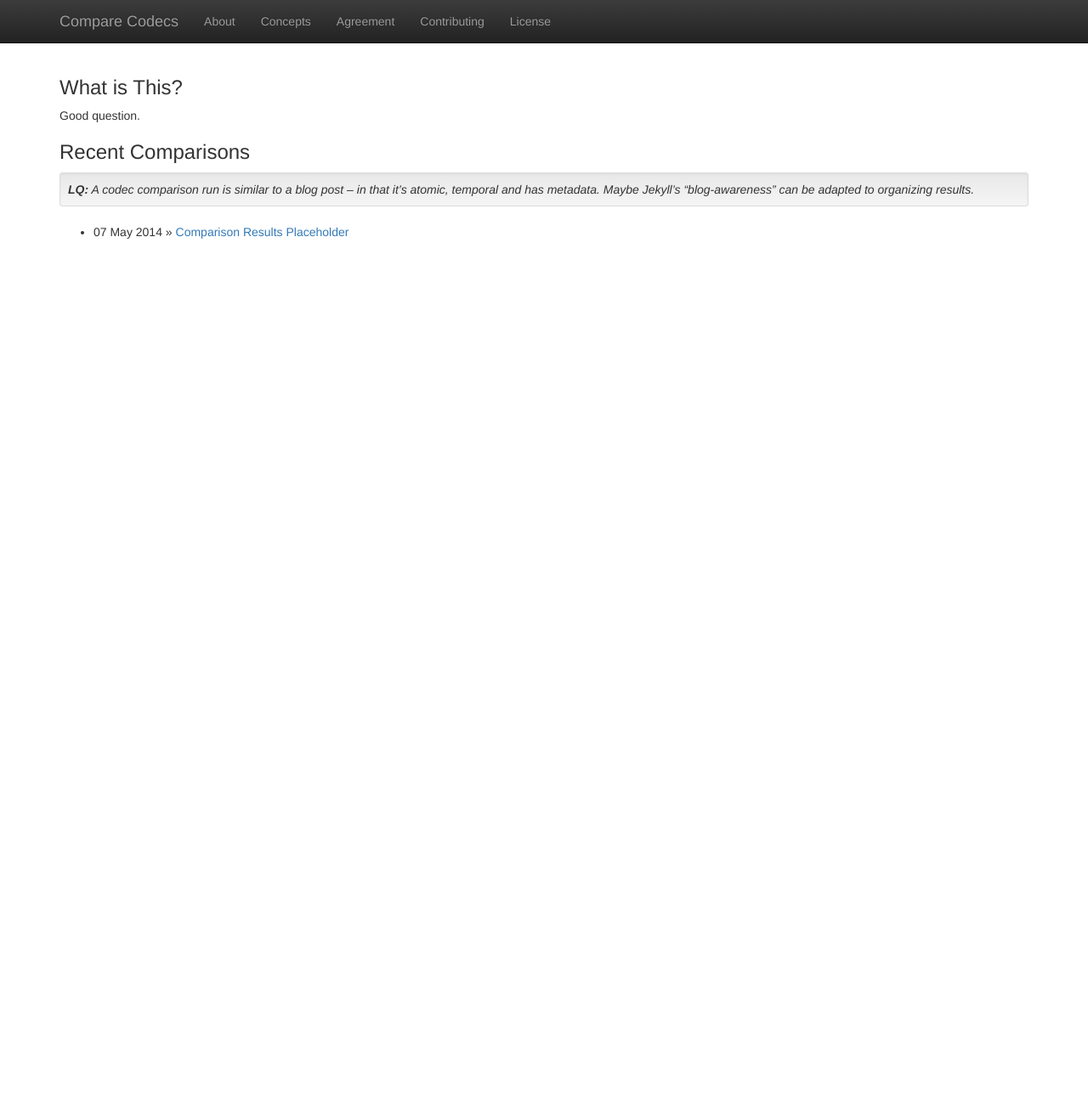
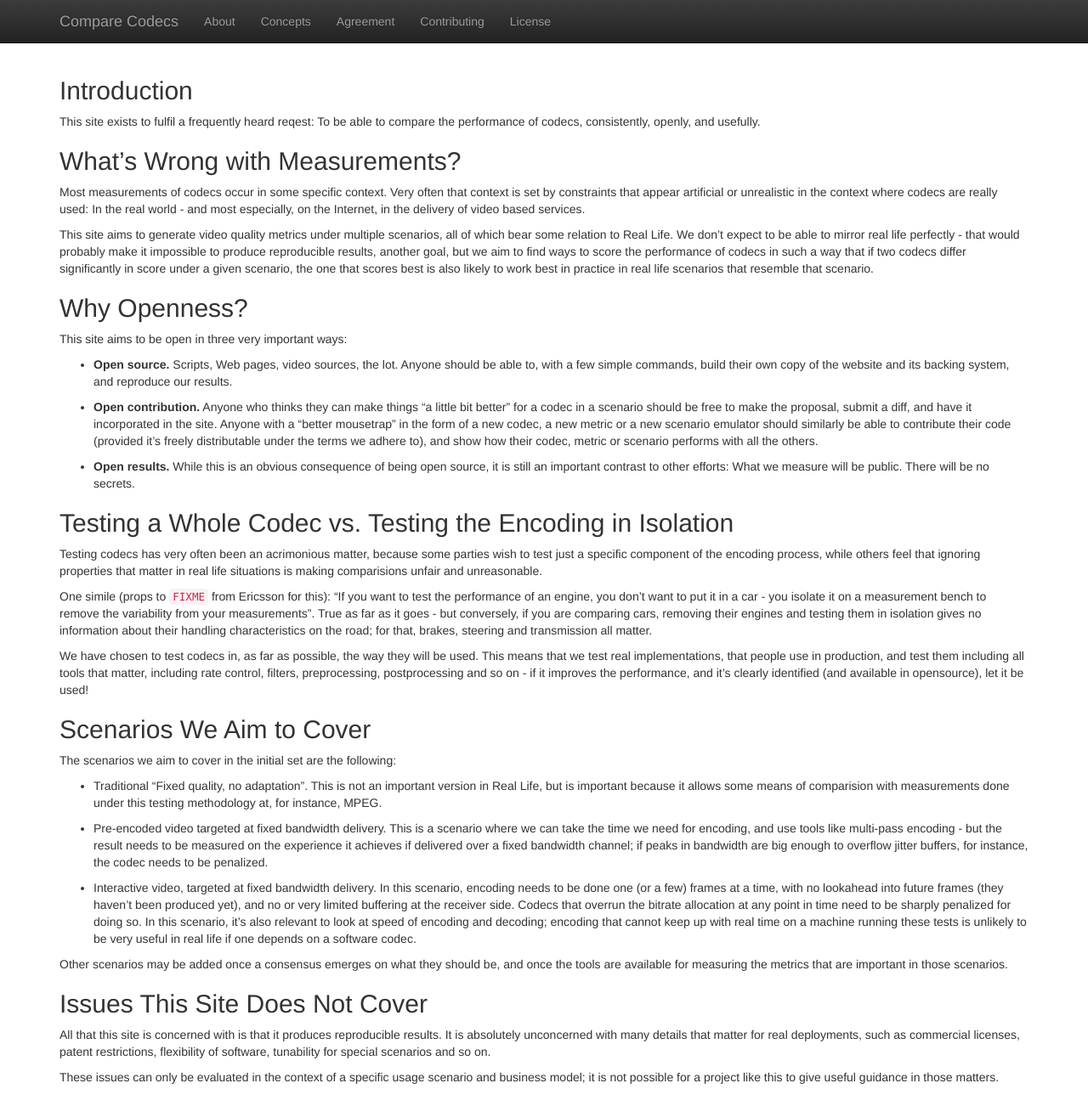
Before and after one commit to google/compare-codecs, a Jekyll site: the page built from website/index.md, in a window 1280 px wide and 1318 px high. Shown: the top 1315 px of the window at 85% size. Built offline with Jekyll 4.4.1, drawn with Linux system fonts in a browser that asks for light colours; nearby versions of some CDN libraries.

Commit message:
Replace homepage placeholder text.
Restore earlier HTA overview text to this page.
modified:   website/index.md

```diff
--- a/website/index.md
+++ b/website/index.md
@@ -3,20 +3,116 @@ layout: default
 title: Your New Jekyll Site
 ---
 
-### What is This?
+Introduction
+------------
 
-Good question.
+This site exists to fulfil a frequently heard reqest: To be able to compare
+the performance of codecs, consistently, openly, and usefully.
 
 
-### Recent Comparisons
+What's Wrong with Measurements?
+-------------------------------
 
-<div class="well well-sm" style="font-style: italic;">
-**LQ:** A codec comparison run is similar to a blog post -- in that it's
-atomic, temporal and has metadata. Maybe Jekyll's "blog-awareness" can be adapted to organizing results.
-</div>
+Most measurements of codecs occur in some specific context. Very often that
+context is set by constraints that appear artificial or unrealistic in the
+context where codecs are really used: In the real world - and most especially,
+on the Internet, in the delivery of video based services.
 
-<ul class="posts">
-  {% for post in site.posts %}
-    <li><span>{{ post.date | date_to_string }}</span> &raquo; <a href="{{ post.url }}">{{ post.title }}</a></li>
-  {% endfor %}
-</ul>
+This site aims to generate video quality metrics under multiple scenarios, all
+of which bear some relation to Real Life. We don't expect to be able to mirror
+real life perfectly - that would probably make it impossible to produce
+reproducible results, another goal, but we aim to find ways to score the
+performance of codecs in such a way that if two codecs differ significantly in
+score under a given scenario, the one that scores best is also likely to work
+best in practice in real life scenarios that resemble that scenario.
+
+
+Why Openness?
+-------------
+
+This site aims to be open in three very important ways:
+
+  * **Open source.** Scripts, Web pages, video sources, the lot. Anyone should
+    be able to, with a few simple commands, build their own copy of the
+    website and its backing system, and reproduce our results.
+
+  * **Open contribution.** Anyone who thinks they can make things "a little
+    bit better" for a codec in a scenario should be free to make the proposal,
+    submit a diff, and have it incorporated in the site. Anyone with a "better
+    mousetrap" in the form of a new codec, a new metric or a new scenario
+    emulator should similarly be able to contribute their code (provided it's
+    freely distributable under the terms we adhere to), and show how their
+    codec, metric or scenario performs with all the others.
+
+  * **Open results.** While this is an obvious consequence of being open
+    source, it is still an important contrast to other efforts: What we
+    measure will be public. There will be no secrets.
+
+
+Testing a Whole Codec vs. Testing the Encoding in Isolation
+-----------------------------------------------------------
+
+Testing codecs has very often been an acrimonious matter, because some parties
+wish to test just a specific component of the encoding process, while others
+feel that ignoring properties that matter in real life situations is making
+comparisions unfair and unreasonable.
+
+One simile (props to `FIXME` from Ericsson for this): "If you want to test the
+performance of an engine, you don't want to put it in a car - you isolate it
+on a measurement bench to remove the variability from your measurements". True
+as far as it goes - but conversely, if you are comparing cars, removing their
+engines and testing them in isolation gives no information about their
+handling characteristics on the road; for that, brakes, steering and
+transmission all matter.
+
+We have chosen to test codecs in, as far as possible, the way they will be
+used. This means that we test real implementations, that people use in
+production, and test them including all tools that matter, including rate
+control, filters, preprocessing, postprocessing and so on - if it improves the
+performance, and it's clearly identified (and available in opensource), let it
+be used!
+
+
+Scenarios We Aim to Cover
+-------------------------
+
+The scenarios we aim to cover in the initial set are the following:
+
+  * Traditional "Fixed quality, no adaptation". This is not an important
+    version in Real Life, but is important because it allows some means of
+    comparision with measurements done under this testing methodology at, for
+    instance, MPEG.
+
+  * Pre-encoded video targeted at fixed bandwidth delivery. This is a
+    scenario where we can take the time we need for encoding, and use tools
+    like multi-pass encoding - but the result needs to be measured on the
+    experience it achieves if delivered over a fixed bandwidth channel; if
+    peaks in bandwidth are big enough to overflow jitter buffers, for
+    instance, the codec needs to be penalized.
+
+  * Interactive video, targeted at fixed bandwidth delivery. In this scenario,
+    encoding needs to be done one (or a few) frames at a time, with no
+    lookahead into future frames (they haven't been produced yet), and no or
+    very limited buffering at the receiver side. Codecs that overrun the
+    bitrate allocation at any point in time need to be sharply penalized for
+    doing so. In this scenario, it's also relevant to look at speed of
+    encoding and decoding; encoding that cannot keep up with real time on a
+    machine running these tests is unlikely to be very useful in real life if
+    one depends on a software codec.
+
+Other scenarios may be added once a consensus emerges on what they should be,
+and once the tools are available for measuring the metrics that are important
+in those scenarios.
+
+
+Issues This Site Does Not Cover
+-------------------------------
+
+All that this site is concerned with is that it produces reproducible results.
+It is absolutely unconcerned with many details that matter for real
+deployments, such as commercial licenses, patent restrictions, flexibility of
+software, tunability for special scenarios and so on.
+
+These issues can only be evaluated in the context of a specific usage scenario
+and business model; it is not possible for a project like this to give useful
+guidance in those matters.
```
